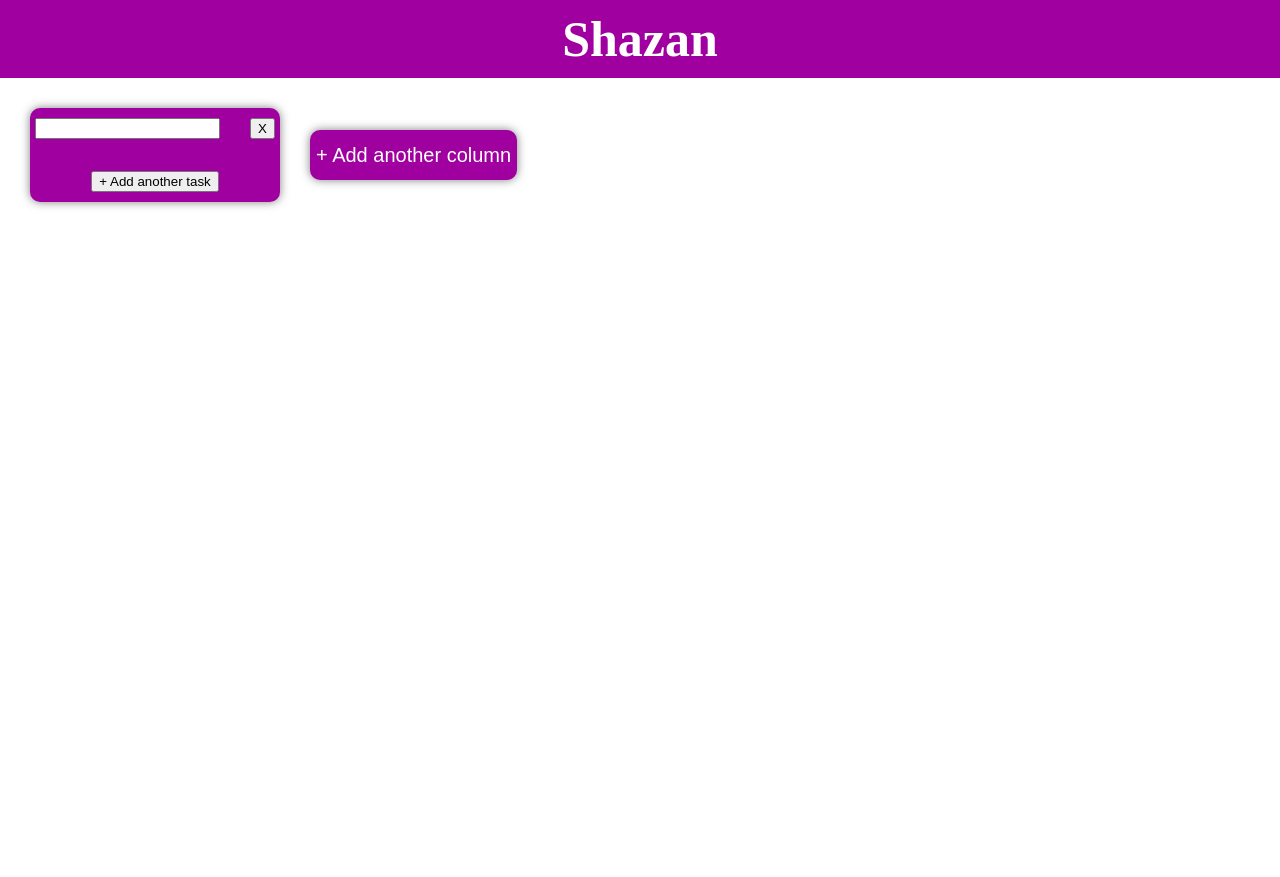
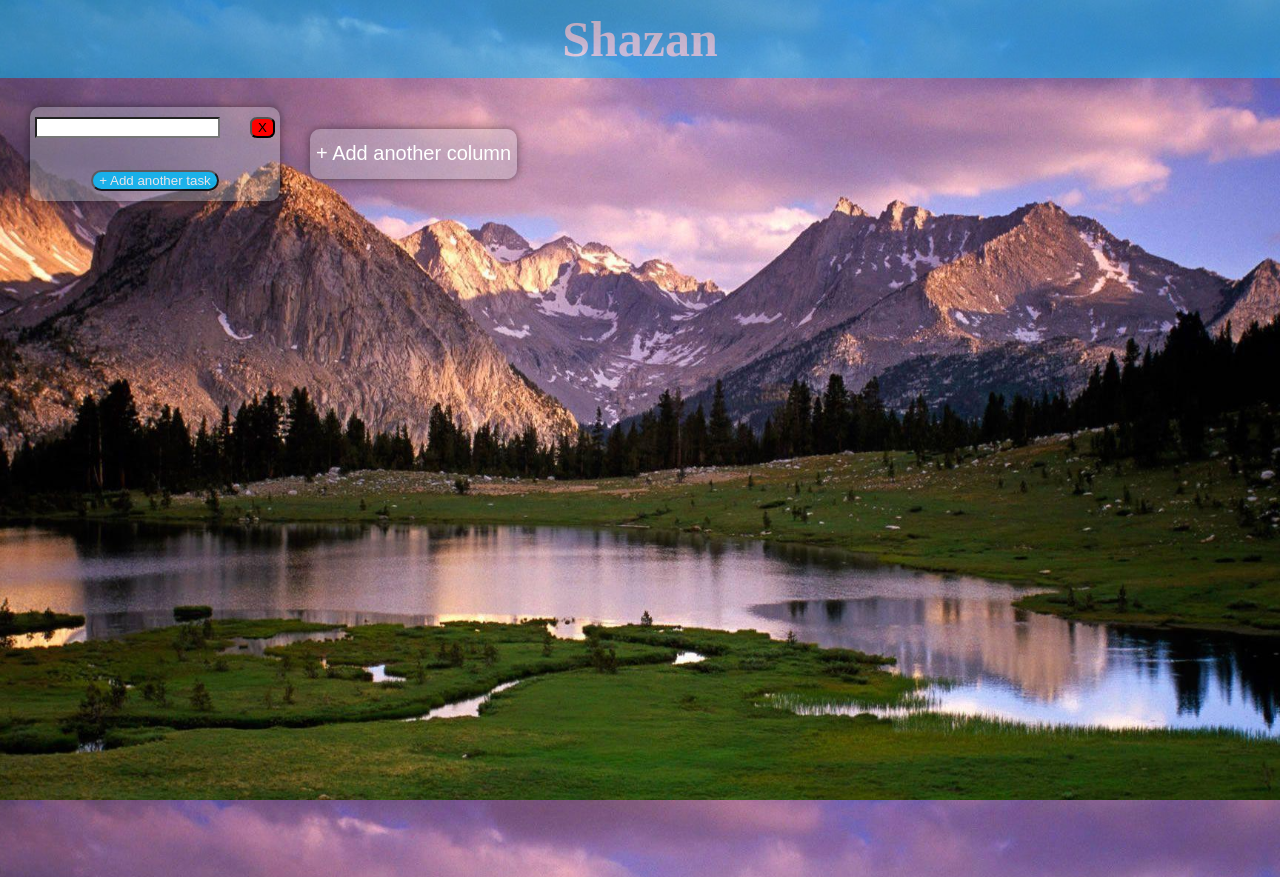
Before and after one commit to nurlan626/Shazan, a website built with webpack: page src/index.html in a window 1280 px wide. Both pictures are taken after a click on the button "+ Add another column". Before the commit the page ends 800 px from the top, so only its background shows below. Built offline with nearby package versions, Linux system fonts and the light colour scheme.

Commit message:
Finish With Style

```diff
--- a/src/style.less
+++ b/src/style.less
@@ -1,14 +1,29 @@
+html {
+    width: 100%;
+    height: 100%;
+}
+
 body{
-    padding: 0;
     margin: 0;
+    width: 100%;
+    height: 100%;
+    background-image: url("./img/wp3386769.jpg");
+    background-repeat: no-repeat;
+    background-size: cover;
+    background-attachment: fixed;
 }
+
 .root__header{
+    width: 100%;
     display: flex;
     justify-content: center;
-    align-items: center;
-    background: #a000a0;
+    background: #00bfff;
     color: white;
     font-size: 25px;
+    position: fixed;
+    top: 0;
+    left: 0;
+    opacity: .5;
 }
 
 .root__header h1{
@@ -18,6 +33,7 @@ body{
 .root__main-container{
     display: flex;
     align-items: center;
+    margin-top: 6%;
 }
 
 .main-container__colums-container{
@@ -35,11 +51,10 @@ body{
     width: 250px;
     box-shadow: 0 0 10px rgba(0,0,0,0.5);
     border-radius: 10px;
-    background: #a000a0;
+    background: rgba(205, 214, 219, 0.3);
 }
 
 .main-container__add-column-btn{
-    background: #a000a0;
     height: 50px;
     box-shadow: 0 0 10px rgba(0,0,0,0.5);
     border-radius: 10px;
@@ -48,6 +63,11 @@ body{
     cursor: pointer;
     color: white;
     font-size: 20px;
+    background: rgba(205, 214, 219, 0.3);
+}
+
+.column-header__column-name {
+    background-color: white;
 }
 
 .tasks-container__task{
@@ -60,7 +80,14 @@ body{
 
 .column__add-task-btn {
     width: fit-content;
+    border-radius: 20px;
     cursor: pointer;
+    background-color: #00bfff;
+    opacity: 0.8;
+}
+
+#add-task-btn {
+    color: white;
 }
 
 .column-header__column-delete-btn{
@@ -70,3 +97,9 @@ body{
 .task__task-delete-btn{
     margin-left: 30px;
 }
+
+.column-header__column-delete-btn {
+    background-color: red;
+    border-radius: 30%;
+    cursor: pointer;
+}
```
Also changed, not shown: src/img/wp3386769.jpg (added).
